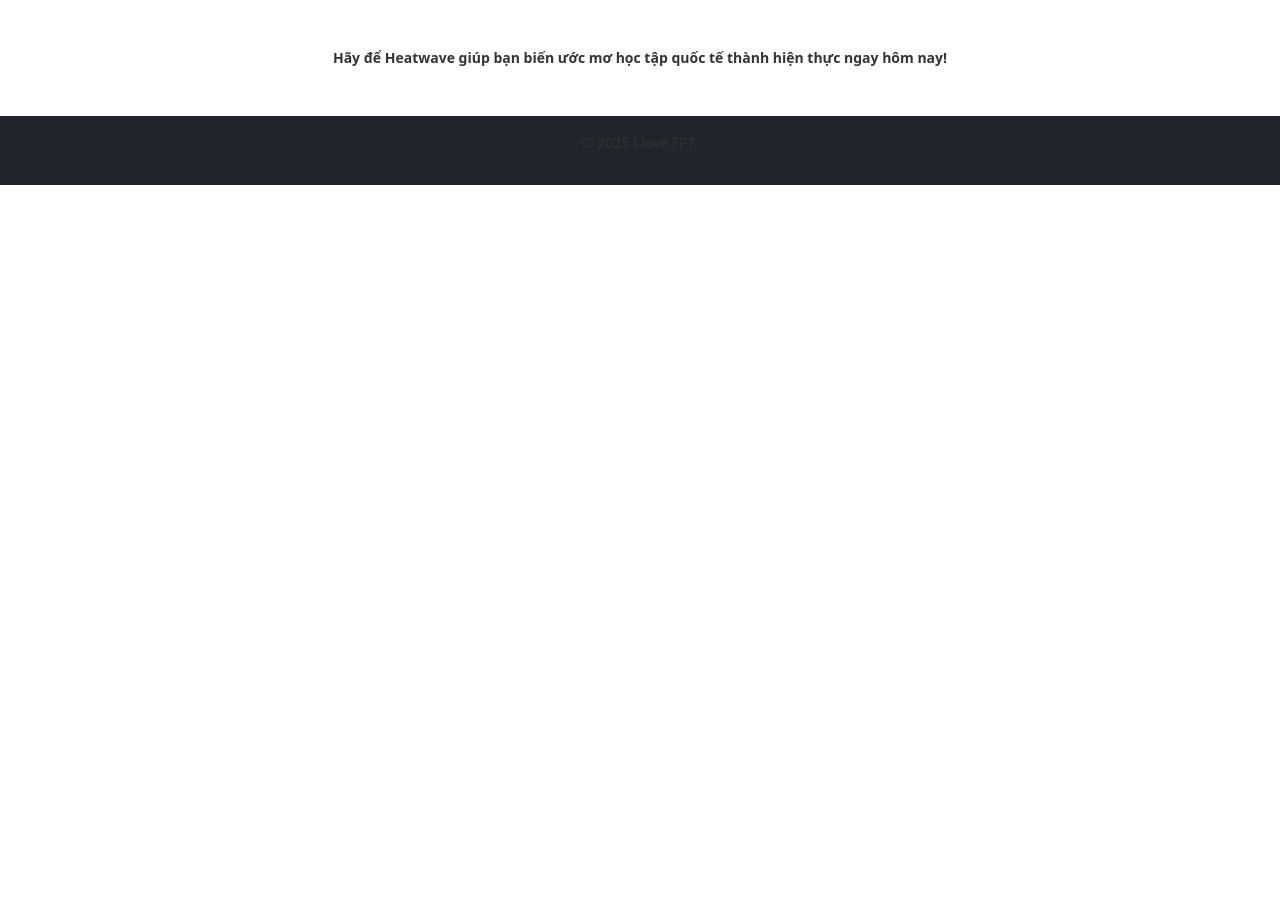
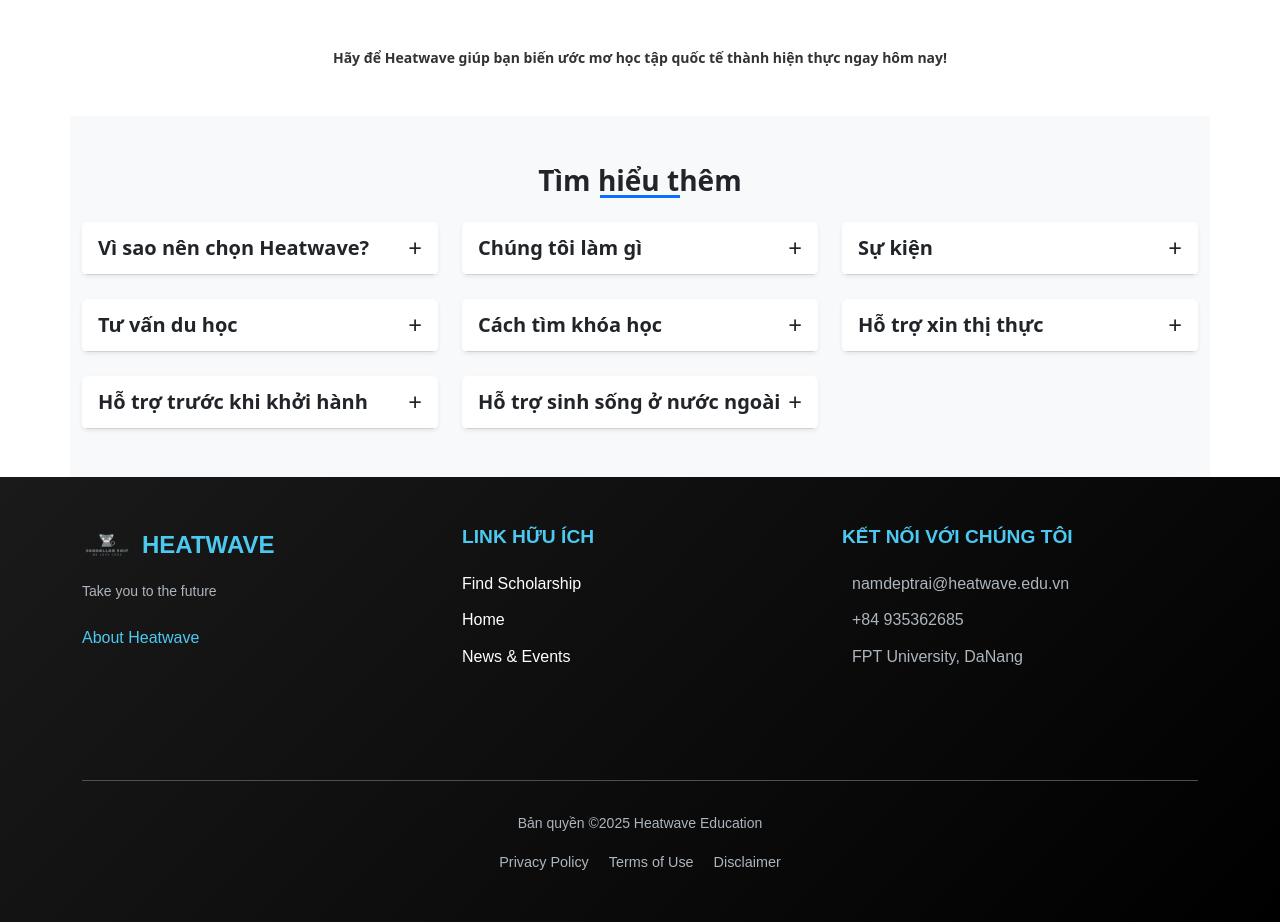
Before and after one commit to Tieens-04/swp391_gr6, a React (Create React App) app in the folder frontend/: page /about in a window 1280 px wide. Shown: the part 964-1886 px from the top of the page. Before the commit the page ends 1149 px from the top, so only its background shows below. Built offline with nearby package versions, Linux system fonts and the light colour scheme; no server answers.

Commit message:
chinh sua footer,home, phan trang, edit tum lum

```diff
--- /dev/null
+++ b/frontend/src/components/LearnMore.js
@@ -0,0 +1,95 @@
+import React, { useState } from 'react';
+import 'bootstrap/dist/css/bootstrap.min.css';
+
+const LearnMore = () => {
+  const [expandedItems, setExpandedItems] = useState([]);
+
+  const learnMoreData = [
+    {
+      id: 1,
+      title: "Vì sao nên chọn Heatwave?",
+      content: "Heatwave mang đến giải pháp giáo dục công nghệ hiện đại với đội ngũ chuyên gia hàng đầu."
+    },
+    {
+      id: 2,
+      title: "Chúng tôi làm gì",
+      content: "Cung cấp các khóa học công nghệ chất lượng cao, tư vấn du học và hỗ trợ xin học bổng."
+    },
+     {
+    id: 3,
+    title: "Sự kiện",
+    content: "Tham gia các hội thảo trực tuyến và offline về công nghệ mới nhất, gặp gỡ chuyên gia và cơ hội nhận học bổng giá trị."
+  },
+  {
+    id: 4,
+    title: "Tư vấn du học",
+    content: "Đội ngũ tư vấn viên giàu kinh nghiệm sẽ giúp bạn lựa chọn trường học, ngành học phù hợp với năng lực và nguyện vọng."
+  },
+  {
+    id: 5,
+    title: "Cách tìm khóa học",
+    content: "Hệ thống tìm kiếm thông minh của Heatwave giúp bạn dễ dàng tìm được khóa học phù hợp dựa trên trình độ, ngân sách và định hướng nghề nghiệp."
+  },
+  {
+    id: 6,
+    title: "Hỗ trợ xin thị thực",
+    content: "Hỗ trợ chuẩn bị hồ sơ xin visa du học với tỷ lệ thành công cao. Tư vấn các thủ tục cần thiết và chuẩn bị phỏng vấn."
+  },
+  {
+    id: 7,
+    title: "Hỗ trợ trước khi khởi hành",
+    content: "Cung cấp thông tin về nhà ở, bảo hiểm, phương tiện đi lại và các chuẩn bị cần thiết trước khi lên đường du học."
+  },
+  {
+    id: 8,
+    title: "Hỗ trợ sinh sống ở nước ngoài",
+    content: "Đội ngũ hỗ trợ học viên tại nước ngoài luôn sẵn sàng giúp đỡ bạn trong suốt quá trình học tập và sinh sống."
+  }
+];
+
+
+  const toggleItem = (id) => {
+    setExpandedItems(prev =>
+      prev.includes(id)
+        ? prev.filter(itemId => itemId !== id)
+        : [...prev, id]
+    );
+  };
+
+  return (
+    <div className="container py-5 bg-light">
+      <h3 className="text-center mb-4 fw-bold position-relative">
+        Tìm hiểu thêm
+        <span className="position-absolute bottom-0 start-50 translate-middle-x bg-primary"
+              style={{ width: '80px', height: '3px' }}></span>
+      </h3>
+
+      <div className="row g-4">
+        {learnMoreData.map((item) => (
+          <div key={item.id} className="col-md-6 col-lg-4">
+            <div className="card h-100 shadow-sm border-0 overflow-hidden">
+              <div
+                className="card-header bg-white d-flex justify-content-between align-items-center cursor-pointer"
+                onClick={() => toggleItem(item.id)}
+                style={{ cursor: 'pointer' }}
+              >
+                <h5 className="mb-0 fw-semibold">{item.title}</h5>
+                <span className={`fs-4 transition-all ${expandedItems.includes(item.id) ? 'rotate-180' : ''}`}>
+                  {expandedItems.includes(item.id) ? '−' : '+'}
+                </span>
+              </div>
+
+              {expandedItems.includes(item.id) && (
+                <div className="card-body bg-light">
+                  <p className="mb-0">{item.content}</p>
+                </div>
+              )}
+            </div>
+          </div>
+        ))}
+      </div>
+    </div>
+  );
+};
+
+export default LearnMore;
--- a/frontend/src/components/Whychoose.js
+++ b/frontend/src/components/Whychoose.js
@@ -19,19 +19,7 @@
         title: 'Mạng lưới toàn cầu, hỗ trợ cá nhân hóa:',
         text: 'Với 210 văn phòng và 2.200 tư vấn viên tại 35 quốc gia, IDP cam kết hỗ trợ hành trình của bạn.',
         link: 'Liên hệ ngay',
-    },
-    {
-        icon: <FaCheckCircle size={28} />,
-        title: 'Đồng sở hữu kỳ thi IELTS:',
-        text: 'IELTS - Bài kiểm tra tiếng Anh hàng đầu thế giới, được hơn 12.500 tổ chức công nhận.',
-        link: 'Đăng ký thi IELTS',
-    },
-    {
-        icon: <FaUniversity size={28} />,
-        title: 'Đối tác của hơn 800+ trường Đại học hàng đầu:',
-        text: 'Heatwave là đối tác uy tín của hơn 800 trường Đại học hàng đầu trên toàn thế giới.',
-        link: 'Tìm kiếm ngay',
-    },
+    }
 ];
 
 export default function WhyChoose() {
--- a/frontend/src/components/footer.js
+++ b/frontend/src/components/footer.js
@@ -1,11 +1,66 @@
-// src/components/Footer.js
 import React from 'react';
+import { Link } from 'react-router-dom';
+import '../css/footer.css';
 
 export default function Footer() {
   return (
-    <footer className="bg-dark text-white mt-5 py-3">
-      <div className="container text-center">
-        <p>&copy; 2025 I love FPT. </p>
+    <footer className="footer">
+      <div className="container">
+        <div className="row">
+
+          <div className="col-md-4 mb-4">
+            <div className="footer-brand">
+              <img
+                src="/images/logo.png"
+                alt="Heatwave Logo"
+                className="footer-logo"
+              />
+              <span className="brand-name">HEATWAVE</span>
+            </div>
+            <p className="footer-slogan">Take you to the future</p>
+            <Link to="/about" className="footer-about-link">About Heatwave</Link>
+          </div>
+
+          <div className="col-md-4 mb-4">
+            <h5 className="footer-heading">LINK HỮU ÍCH</h5>
+            <ul className="footer-links">
+              <li><Link to="/search">Find Scholarship</Link></li>
+              <li><Link to="/">Home</Link></li>
+              <li><Link to="https://www.idp.com/vietnam/study-in-australia/top-universities-in-australia/">News & Events</Link></li>
+            </ul>
+          </div>
+
+          <div className="col-md-4 mb-4">
+            <h5 className="footer-heading">KẾT NỐI VỚI CHÚNG TÔI</h5>
+            <ul className="footer-contact">
+              <li><i className="bi bi-envelope"></i> namdeptrai@heatwave.edu.vn</li>
+              <li><i className="bi bi-telephone"></i> +84 935362685</li>
+              <li><i className="bi bi-geo-alt"></i> FPT University, DaNang</li>
+            </ul>
+            <div className="footer-social">
+              <a href="#"><i className="bi bi-facebook"></i></a>
+              <a href="#"><i className="bi bi-twitter"></i></a>
+              <a href="#"><i className="bi bi-linkedin"></i></a>
+              <a href="#"><i className="bi bi-instagram"></i></a>
+            </div>
+          </div>
+        </div>
+
+        <div className="footer-divider"></div>
+
+
+        <div className="row">
+          <div className="col-12 text-center">
+            <p className="footer-copyright">
+              Bản quyền ©2025 Heatwave Education
+            </p>
+            <div className="footer-legal">
+              <Link to="/privacy">Privacy Policy</Link>
+              <Link to="/terms">Terms of Use</Link>
+              <Link to="/disclaimer">Disclaimer</Link>
+            </div>
+          </div>
+        </div>
       </div>
     </footer>
   );
--- /dev/null
+++ b/frontend/src/css/footer.css
@@ -0,0 +1,144 @@
+/* Footer Styles */
+.footer {
+  background: linear-gradient(135deg, #1a1a1a 0%, #000000 100%);
+  color: white;
+  padding: 3rem 0;
+  font-family: 'Arial', sans-serif;
+}
+
+.footer-brand {
+  display: flex;
+  align-items: center;
+  margin-bottom: 1rem;
+}
+
+.footer-logo {
+  height: 40px;
+  margin-right: 10px;
+}
+
+.brand-name {
+  font-size: 1.5rem;
+  font-weight: bold;
+  color: #4cc9f0;
+}
+
+.footer-slogan {
+  color: #adb5bd;
+  margin-bottom: 1.5rem;
+}
+
+.footer-about-link {
+  color: #4cc9f0;
+  text-decoration: none;
+  font-weight: 500;
+}
+
+.footer-about-link:hover {
+  text-decoration: underline;
+}
+
+.footer-heading {
+  color: #4cc9f0;
+  font-size: 1.2rem;
+  margin-bottom: 1.5rem;
+  font-weight: 600;
+}
+
+.footer-links {
+  list-style: none;
+  padding: 0;
+}
+
+.footer-links li {
+  margin-bottom: 0.8rem;
+}
+
+.footer-links a {
+  color: white;
+  text-decoration: none;
+  transition: all 0.3s ease;
+}
+
+.footer-links a:hover {
+  color: #4cc9f0;
+  padding-left: 5px;
+}
+
+.footer-contact {
+  list-style: none;
+  padding: 0;
+  color: #adb5bd;
+}
+
+.footer-contact li {
+  margin-bottom: 0.8rem;
+  display: flex;
+  align-items: center;
+}
+
+.footer-contact i {
+  margin-right: 10px;
+  color: #4cc9f0;
+  font-size: 1.1rem;
+}
+
+.footer-social {
+  margin-top: 1.5rem;
+}
+
+.footer-social a {
+  color: white;
+  font-size: 1.3rem;
+  margin-right: 1rem;
+  transition: all 0.3s ease;
+}
+
+.footer-social a:hover {
+  color: #4cc9f0;
+  transform: translateY(-3px);
+}
+
+.footer-divider {
+  height: 1px;
+  background-color: #495057;
+  margin: 2rem 0;
+}
+
+.footer-copyright {
+  color: #adb5bd;
+  margin-bottom: 1rem;
+}
+
+.footer-legal a {
+  color: #adb5bd;
+  text-decoration: none;
+  margin: 0 10px;
+  font-size: 0.9rem;
+}
+
+.footer-legal a:hover {
+  color: white;
+  text-decoration: underline;
+}
+
+/* Responsive */
+@media (max-width: 768px) {
+  .footer-brand {
+    justify-content: center;
+  }
+
+  .footer-heading,
+  .footer-links,
+  .footer-contact {
+    text-align: center;
+  }
+
+  .footer-contact li {
+    justify-content: center;
+  }
+
+  .footer-social {
+    text-align: center;
+  }
+}
--- a/frontend/src/pages/about.js
+++ b/frontend/src/pages/about.js
@@ -4,7 +4,7 @@
 import Header from '../components/Header';
 import Footer from '../components/Footer';
 import SuperBanner from '../components/Banner';
-
+import LearnMore from '../components/LearnMore';
 
 export default function About() {
   return (
@@ -39,6 +39,7 @@
         Hãy để Heatwave giúp bạn biến ước mơ học tập quốc tế thành hiện thực ngay hôm nay!
       </p>
     </div>
+    <LearnMore/>
     <Footer/>
     </>
   );
--- a/frontend/src/pages/home.js
+++ b/frontend/src/pages/home.js
@@ -47,7 +47,7 @@
     // Hàm chuyển trang
     const handlePageChange = (pageNumber) => {
         setCurrentPage(pageNumber);
-        window.scrollTo({ top: 0, behavior: 'smooth' });
+        window.scrollTo({ top: 5050, behavior: 'smooth' });
     };
 
     return (
@@ -102,7 +102,6 @@
                 )}
                 <FloatingContactButton />
             </main>
-
             <Footer />
         </>
     );
```
